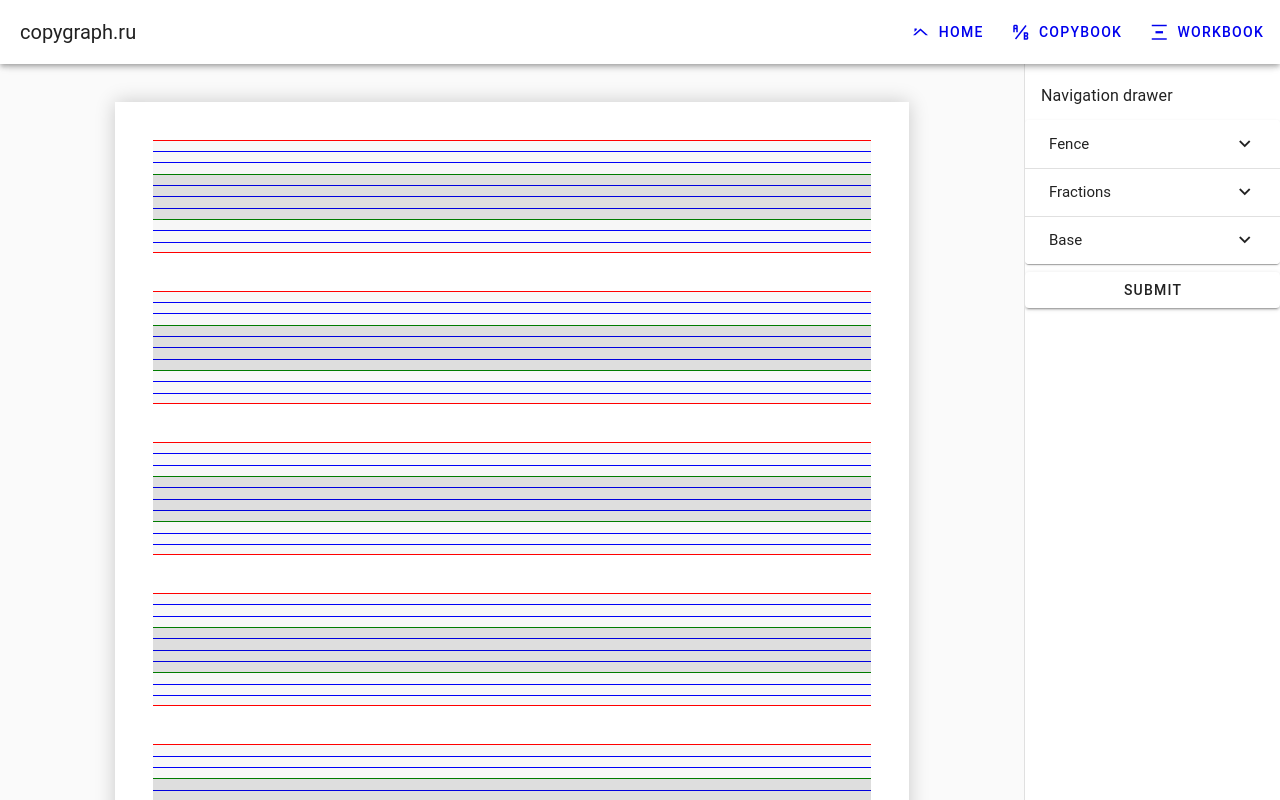
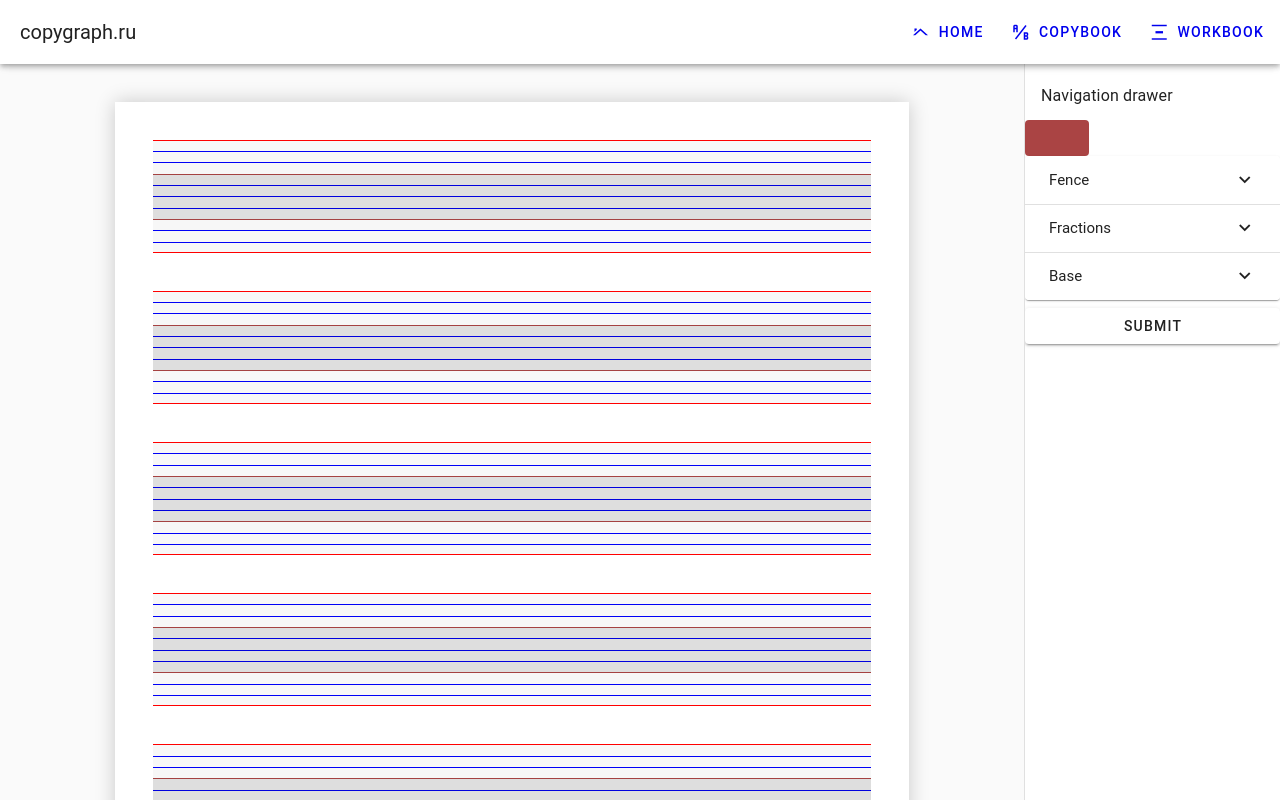
Before and after one commit to Loac/copygraph.ru, a Vue app: page /workbook in a window 1280 px wide. Shown: the top 800 px of the page. Built offline with nearby package versions, Linux system fonts and the light colour scheme.

Commit message:
add ColorPicker

```diff
--- a/src/components/ColorPicker.vue
+++ b/src/components/ColorPicker.vue
@@ -1,10 +1,41 @@
-<script setup lang="ts">
-
-</script>
-
 <template>
 
+  <v-menu :close-on-content-click="false">
+    <template v-slot:activator="{ props }">
+      <v-btn
+        v-bind="props"
+        v-model="model"
+        :style="swatchStyle(model)"
+        elevation="0"
+      ></v-btn>
+    </template>
+    <v-card>
+      <v-card-text class="pa-0">
+        <v-color-picker
+          v-model="model"
+          :hide-inputs="true"
+          :modes="['rgb']"
+          flat
+        />
+      </v-card-text>
+    </v-card>
+  </v-menu>
+
 </template>
+
+<script setup lang="ts">
+  import { defineModel } from "vue";
+
+  const model = defineModel();
+
+  const swatchStyle = function(model: any) {
+      return {
+        backgroundColor: model,
+        cursor: 'pointer',
+        // minWidth: 'var(--v-btn-height)',
+      }
+  }
+</script>
 
 <style scoped>
 
--- a/src/components/workbook/Fence.ts
+++ b/src/components/workbook/Fence.ts
@@ -8,7 +8,7 @@ export class Fence {
   basePosition: number = 3;
   baseHeight: number = 10;
   baseTop: number = 10;
-  baseBorderColor: string = "green";
+  baseBorderColor: string = "#AA4444";
   baseBorderStyle: string = "solid";
   baseBorderWidth: number = 1;
 
--- a/src/views/WorkbookView.vue
+++ b/src/views/WorkbookView.vue
@@ -8,6 +8,12 @@
   <v-navigation-drawer location="right">
     <v-list>
       <v-list-item title="Navigation drawer"></v-list-item>
+
+      <ColorPicker
+        variant="underlined"
+        hide-details
+        v-model="fence.baseBorderColor"
+      />
 
       <v-form @submit.prevent>
         <v-expansion-panels
@@ -118,9 +124,11 @@
   import {Fence} from "@/components/workbook/Fence";
   import NumberPicker from "@/components/NumberPicker.vue";
   import StylePicker from "@/components/StylePicker.vue";
+  import ColorPicker from "@/components/ColorPicker.vue";
 
   export default defineComponent({
     components: {
+      ColorPicker,
       StylePicker,
       NumberPicker,
       TheWorkbook
```
